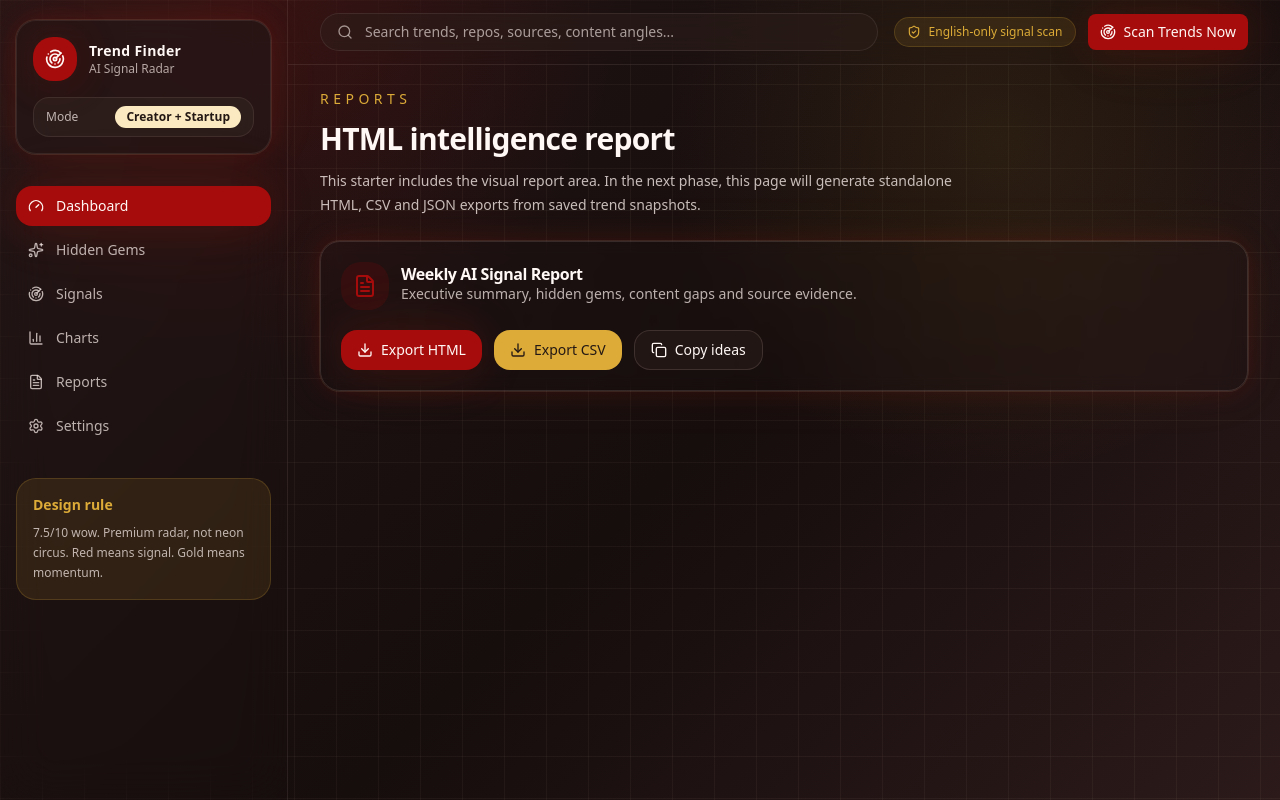
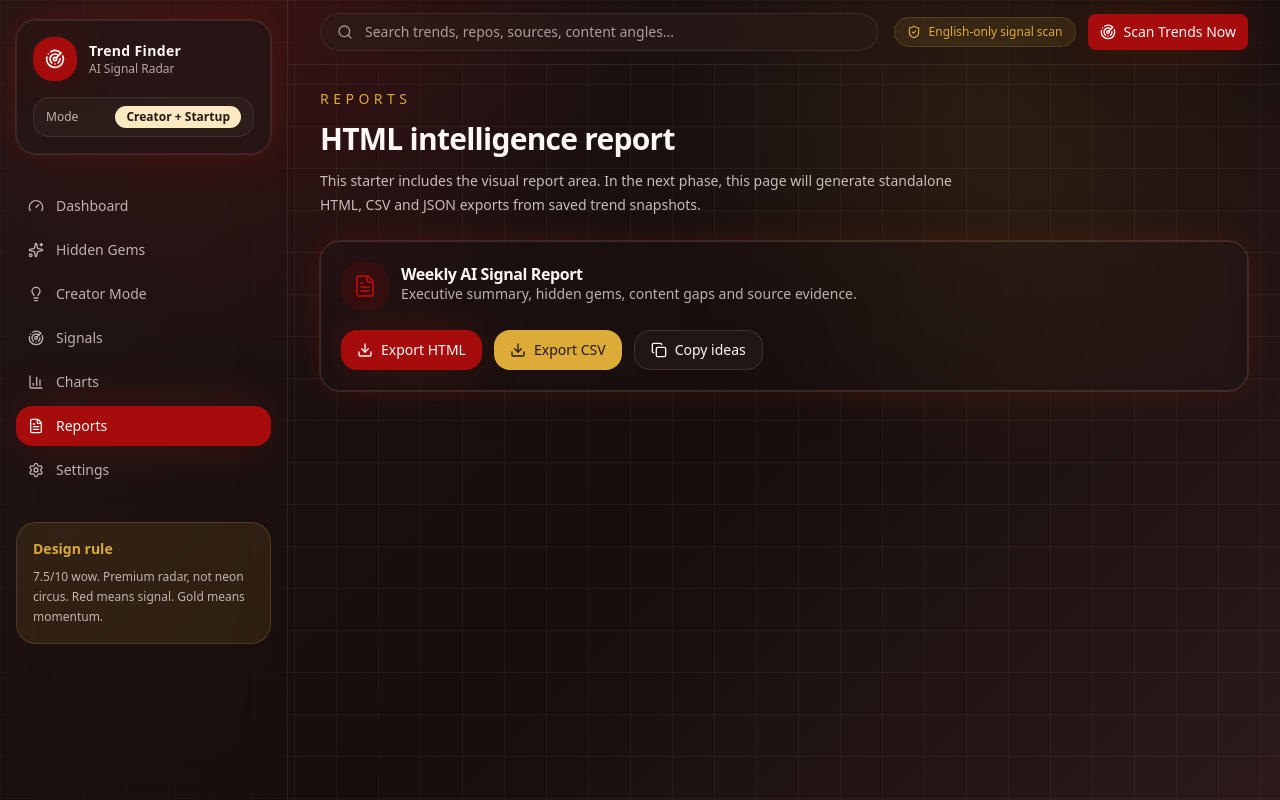
Before and after one commit to codree8/trend-finder, a Next.js app: page /reports in a window 1280 px wide. Built offline with nearby package versions, Linux system fonts and the light colour scheme.

Commit message:
Sidebar upgraded

```diff
--- a/components/dashboard/DashboardView.tsx
+++ b/components/dashboard/DashboardView.tsx
@@ -206,7 +206,10 @@ export function DashboardView() {
   return (
     <AppShell>
       <div className="space-y-6">
-        <section className="flex flex-col gap-5 xl:flex-row xl:items-end xl:justify-between">
+        <section
+          id="dashboard-overview"
+          className="scroll-mt-6 flex flex-col gap-5 xl:flex-row xl:items-end xl:justify-between"
+        >
           <div>
             <p className="text-sm font-medium uppercase tracking-[0.32em] text-secondary">
               AI Trend Intelligence
@@ -273,7 +276,7 @@ export function DashboardView() {
 
         <section
           id="charts"
-          className="grid gap-5 xl:grid-cols-[1.15fr_0.85fr]"
+          className="scroll-mt-6 grid gap-5 xl:grid-cols-[1.15fr_0.85fr]"
         >
           <TrendRadar data={data.radar} />
           <div className="grid gap-5 md:grid-cols-2 xl:grid-cols-1">
@@ -282,22 +285,22 @@ export function DashboardView() {
           </div>
         </section>
 
-        <section id="hidden-gems">
+        <section id="hidden-gems" className="scroll-mt-6">
           <TrendCards
             trends={filteredTrends}
             onSelectTrend={(trend) => setSelectedTrendSlug(trend.slug)}
           />
         </section>
 
-        <section
-          id="signals"
-          className="grid gap-5 xl:grid-cols-[1.35fr_0.65fr]"
-        >
+        <section id="creator-mode" className="scroll-mt-6">
+          <CreatorModePanel trend={creatorTrend} />
+        </section>
+
+        <section id="signals" className="scroll-mt-6">
           <TrendTable
             trends={filteredTrends}
             onSelectTrend={(trend) => setSelectedTrendSlug(trend.slug)}
           />
-          <CreatorModePanel trend={creatorTrend} />
         </section>
       </div>
       <TrendDetailDrawer
--- a/components/layout/AppShell.tsx
+++ b/components/layout/AppShell.tsx
@@ -1,14 +1,18 @@
+import type { ReactNode } from "react";
 import { Sidebar } from "@/components/layout/Sidebar";
 import { Topbar } from "@/components/layout/Topbar";
 
-export function AppShell({ children }: { children: React.ReactNode }) {
+export function AppShell({ children }: { children: ReactNode }) {
   return (
-    <div className="min-h-screen radar-grid">
-      <div className="flex min-h-screen">
+    <div className="h-screen overflow-hidden radar-grid">
+      <div className="flex h-full min-h-0">
         <Sidebar />
-        <main className="flex min-w-0 flex-1 flex-col">
+        <main className="flex h-full min-w-0 flex-1 flex-col overflow-hidden">
           <Topbar />
-          <div className="mx-auto w-full max-w-[1500px] flex-1 px-5 py-6 lg:px-8">
+          <div
+            id="dashboard-scroll-area"
+            className="mx-auto min-h-0 w-full max-w-[1500px] flex-1 overflow-y-auto scroll-smooth px-5 py-6 lg:px-8"
+          >
             {children}
           </div>
         </main>
--- a/components/layout/Sidebar.tsx
+++ b/components/layout/Sidebar.tsx
@@ -1,26 +1,145 @@
+"use client";
+
 import Link from "next/link";
-import { BarChart3, FileText, Gauge, Radar, Settings, Sparkles } from "lucide-react";
+import { usePathname } from "next/navigation";
+import { useEffect, useState, type MouseEvent } from "react";
+import {
+  BarChart3,
+  FileText,
+  Gauge,
+  Lightbulb,
+  Radar,
+  Settings,
+  Sparkles,
+} from "lucide-react";
 import { Badge } from "@/components/ui/badge";
+import { cn } from "@/lib/utils";
 
-const navItems = [
-  { href: "/dashboard", label: "Dashboard", icon: Gauge, active: true },
-  { href: "/dashboard#hidden-gems", label: "Hidden Gems", icon: Sparkles },
-  { href: "/dashboard#signals", label: "Signals", icon: Radar },
-  { href: "/dashboard#charts", label: "Charts", icon: BarChart3 },
+const dashboardSections = [
+  {
+    id: "dashboard-overview",
+    href: "/dashboard",
+    label: "Dashboard",
+    icon: Gauge,
+  },
+  {
+    id: "hidden-gems",
+    href: "/dashboard#hidden-gems",
+    label: "Hidden Gems",
+    icon: Sparkles,
+  },
+  {
+    id: "creator-mode",
+    href: "/dashboard#creator-mode",
+    label: "Creator Mode",
+    icon: Lightbulb,
+  },
+  { id: "signals", href: "/dashboard#signals", label: "Signals", icon: Radar },
+  { id: "charts", href: "/dashboard#charts", label: "Charts", icon: BarChart3 },
+] as const;
+
+const routeItems = [
   { href: "/reports", label: "Reports", icon: FileText },
   { href: "/settings", label: "Settings", icon: Settings },
-];
+] as const;
+
+const sectionIds = dashboardSections.map((item) => item.id);
+
+type DashboardSectionId = (typeof sectionIds)[number];
+
+function getInitialDashboardSection(): DashboardSectionId {
+  if (typeof window === "undefined") return "dashboard-overview";
+
+  const hashId = window.location.hash.replace("#", "");
+  return sectionIds.includes(hashId as DashboardSectionId)
+    ? (hashId as DashboardSectionId)
+    : "dashboard-overview";
+}
 
 export function Sidebar() {
+  const pathname = usePathname();
+  const [activeDashboardSection, setActiveDashboardSection] =
+    useState<DashboardSectionId>(getInitialDashboardSection);
+
+  const isDashboard = pathname === "/dashboard";
+
+  useEffect(() => {
+    if (!isDashboard) return;
+
+    const scrollRoot = document.getElementById("dashboard-scroll-area");
+    if (!scrollRoot) return;
+
+    let animationFrame = 0;
+
+    const updateActiveSection = () => {
+      animationFrame = 0;
+
+      const rootTop = scrollRoot.getBoundingClientRect().top;
+      const activationLine = 140;
+      let nextActive: DashboardSectionId = "dashboard-overview";
+
+      sectionIds.forEach((id) => {
+        const section = document.getElementById(id);
+        if (!section) return;
+
+        const distanceFromScrollTop =
+          section.getBoundingClientRect().top - rootTop;
+
+        if (distanceFromScrollTop <= activationLine) {
+          nextActive = id;
+        }
+      });
+
+      setActiveDashboardSection((current) =>
+        current === nextActive ? current : nextActive,
+      );
+    };
+
+    const requestActiveSectionUpdate = () => {
+      if (animationFrame) return;
+      animationFrame = window.requestAnimationFrame(updateActiveSection);
+    };
+
+    updateActiveSection();
+
+    scrollRoot.addEventListener("scroll", requestActiveSectionUpdate, {
+      passive: true,
+    });
+    window.addEventListener("resize", requestActiveSectionUpdate);
+
+    return () => {
+      if (animationFrame) window.cancelAnimationFrame(animationFrame);
+      scrollRoot.removeEventListener("scroll", requestActiveSectionUpdate);
+      window.removeEventListener("resize", requestActiveSectionUpdate);
+    };
+  }, [isDashboard]);
+
+  function handleDashboardNavClick(
+    event: MouseEvent<HTMLAnchorElement>,
+    sectionId: DashboardSectionId,
+  ) {
+    if (!isDashboard) return;
+
+    const target = document.getElementById(sectionId);
+    if (!target) return;
+
+    event.preventDefault();
+    setActiveDashboardSection(sectionId);
+    target.scrollIntoView({ behavior: "smooth", block: "start" });
+    window.history.replaceState(null, "", `#${sectionId}`);
+  }
+
   return (
-    <aside className="hidden w-72 shrink-0 border-r border-border/10 bg-[#2c1a1a]/82 px-4 py-5 backdrop-blur-xl lg:block">
+    <aside className="hidden h-screen w-72 shrink-0 overflow-y-auto border-r border-border/10 bg-[#2c1a1a]/82 px-4 py-5 backdrop-blur-xl lg:sticky lg:top-0 lg:block">
       <div className="mb-8 rounded-2xl border border-border/10 bg-[#241616]/70 p-4 signal-glow">
         <div className="flex items-center gap-3">
           <div className="flex h-11 w-11 items-center justify-center rounded-2xl bg-primary text-primary-foreground shadow-radar">
             <Radar className="h-5 w-5" />
           </div>
           <div>
-            <p className="text-sm font-semibold tracking-wide text-foreground">Trend Finder</p>
+            <p className="text-sm font-semibold tracking-wide text-foreground">
+              Trend Finder
+            </p>
             <p className="text-xs text-muted-foreground/70">AI Signal Radar</p>
           </div>
         </div>
@@ -31,26 +150,55 @@ export function Sidebar() {
       </div>
 
       <nav className="space-y-1">
-        {navItems.map((item) => (
+        {dashboardSections.map((item) => {
+          const isActive = isDashboard && activeDashboardSection === item.id;
+
+          return (
             <Link
               key={item.href}
               href={item.href}
-            className={
-              item.active
-                ? "flex items-center gap-3 rounded-xl bg-primary px-3 py-2.5 text-sm font-medium text-primary-foreground shadow-radar"
-                : "flex items-center gap-3 rounded-xl px-3 py-2.5 text-sm font-medium text-muted-foreground/75 transition hover:bg-muted hover:text-foreground"
-            }
+              onClick={(event) => handleDashboardNavClick(event, item.id)}
+              aria-current={isActive ? "page" : undefined}
+              className={cn(
+                "flex items-center gap-3 rounded-xl px-3 py-2.5 text-sm font-medium transition",
+                isActive
+                  ? "bg-primary text-primary-foreground shadow-radar"
+                  : "text-muted-foreground/75 hover:bg-muted hover:text-foreground",
+              )}
             >
               <item.icon className="h-4 w-4" />
               {item.label}
             </Link>
-        ))}
+          );
+        })}
+
+        {routeItems.map((item) => {
+          const isActive = pathname === item.href;
+
+          return (
+            <Link
+              key={item.href}
+              href={item.href}
+              aria-current={isActive ? "page" : undefined}
+              className={cn(
+                "flex items-center gap-3 rounded-xl px-3 py-2.5 text-sm font-medium transition",
+                isActive
+                  ? "bg-primary text-primary-foreground shadow-radar"
+                  : "text-muted-foreground/75 hover:bg-muted hover:text-foreground",
+              )}
+            >
+              <item.icon className="h-4 w-4" />
+              {item.label}
+            </Link>
+          );
+        })}
       </nav>
 
       <div className="mt-8 rounded-2xl border border-secondary/20 bg-secondary/10 p-4">
         <p className="text-sm font-semibold text-secondary">Design rule</p>
         <p className="mt-2 text-xs leading-5 text-muted-foreground/75">
-          7.5/10 wow. Premium radar, not neon circus. Red means signal. Gold means momentum.
+          7.5/10 wow. Premium radar, not neon circus. Red means signal. Gold
+          means momentum.
         </p>
       </div>
     </aside>
```
Also changed, not shown: components/dashboard/CreatorModePanel.tsx (+49 -7 lines). Lines whose indentation alone changed are shown as unchanged.
